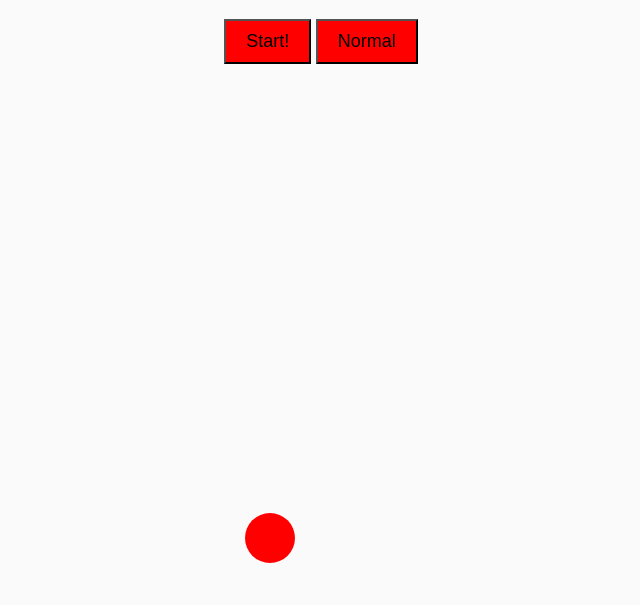
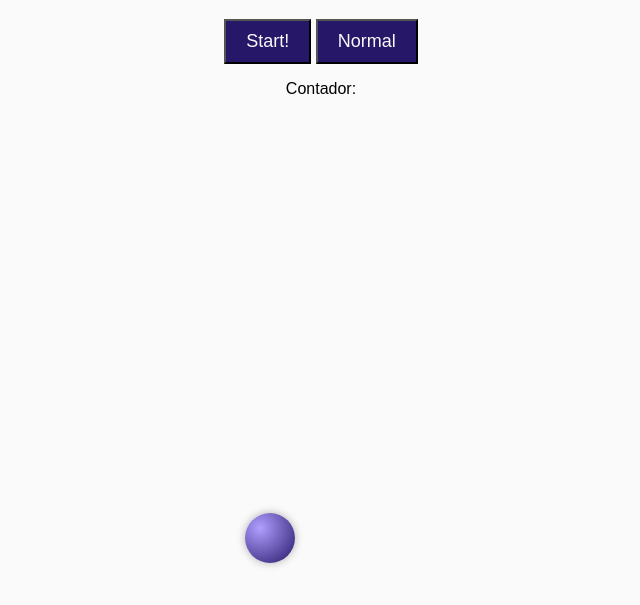
Before and after one commit to LeandroGOliv/quick-tap, a plain HTML site: page index.html in a window 1280 px wide. Both pictures are taken after a click on the button "Start!". Shown: the part 61-666 px from the top of the page, without its empty margins (319-959 px from the left). Drawn offline with Linux system fonts and the light colour scheme.

Commit message:
feat: contador de acertos

```diff
--- a/index.html
+++ b/index.html
@@ -11,6 +11,7 @@
       <h1>Quick tap!</h1>
       <button id="start">Start!</button>
       <button id="gameMode"></button>
+      <p>Contador: <span id="countDisplay"></span></p>
     </div>
 
     <script src="script.js"></script>
--- a/script.js
+++ b/script.js
@@ -1,10 +1,12 @@
 const startButton = document.getElementById("start");
 const menu = document.getElementById("menu");
 const modeButton = document.getElementById("gameMode");
+const countDisplay = document.getElementById("countDisplay");
+let count = 0;
+
 modeButton.textContent = "Normal";
 
 modeButton.addEventListener("click", toggleMode);
-
 startButton.addEventListener("click", startGame);
 
 function toggleMode() {
@@ -24,7 +26,7 @@ function startGame() {
   applyTargetStyle(target);
   moveTarget(target);
   document.body.appendChild(target);
-  target.addEventListener("click", () => moveTarget(target));
+  target.addEventListener("click", () => onTargetClick(target));
 }
 
 function applyTargetStyle(target) {
@@ -40,3 +42,9 @@ function moveTarget(target) {
   target.style.left = `${x}px`;
   target.style.top = `${y}px`;
 }
+
+function onTargetClick(target) {
+  moveTarget(target);
+  count++;
+  countDisplay.textContent = count;
+}
--- a/style.css
+++ b/style.css
@@ -8,15 +8,21 @@ button {
   padding: 10px 20px;
   font-size: 18px;
   cursor: pointer;
-  background: red;
+  background: #261769;
+  color: #fafafa;
 }
 
 .normalTarget {
-  background: red;
   width: 50px;
   height: 50px;
   position: absolute;
-  border-radius: 100%;
+  border-radius: 50%;
+  background: radial-gradient(circle at 30% 30%, #b09fff, #261769);
+  box-shadow: 0 0 8px rgba(0, 0, 0, 0.3); /* Adds a subtle outer shadow for depth */
+}
+
+.normalTarget:hover {
+  cursor: pointer;
 }
 
 /* .miniTarget {
```
